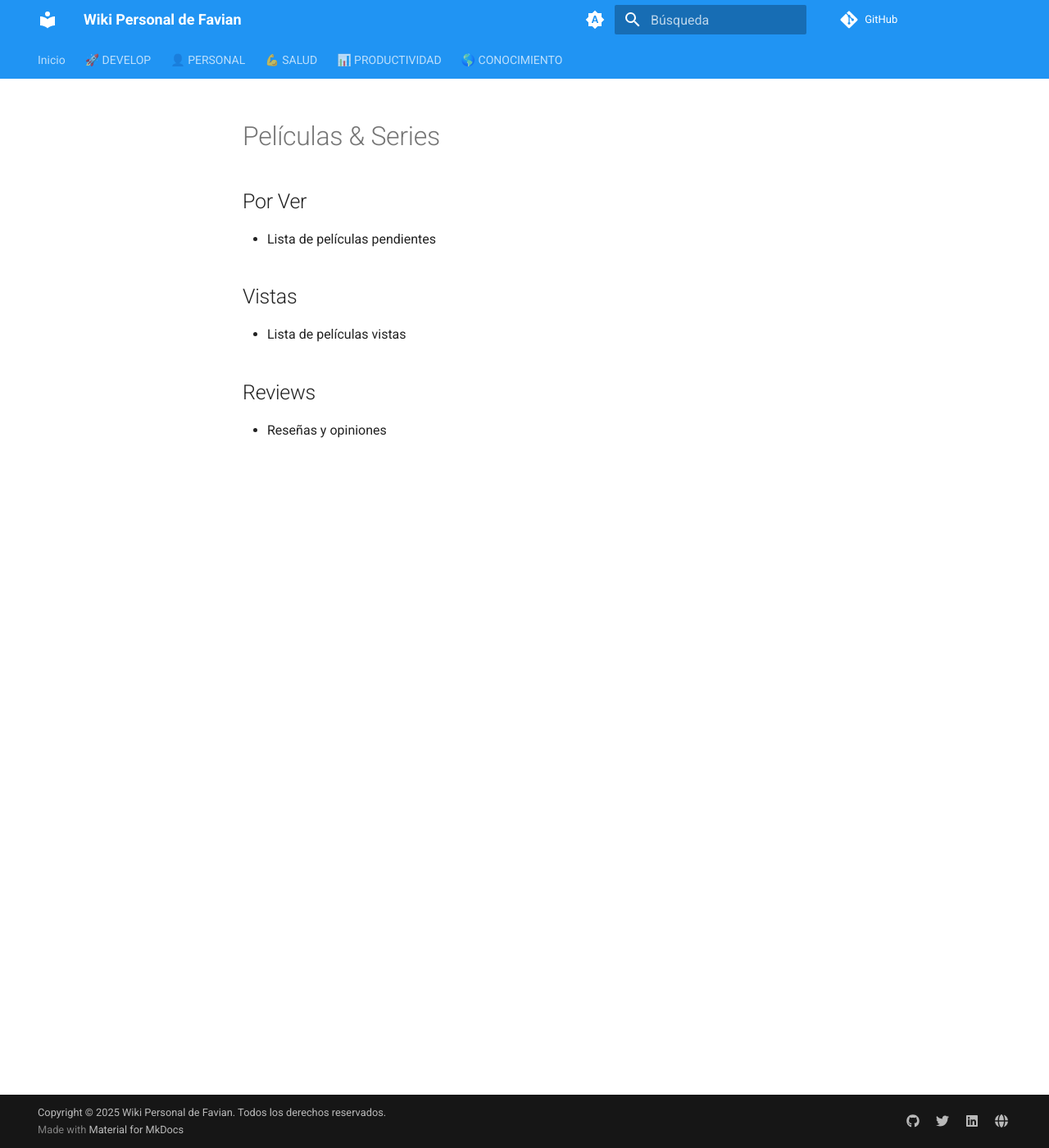
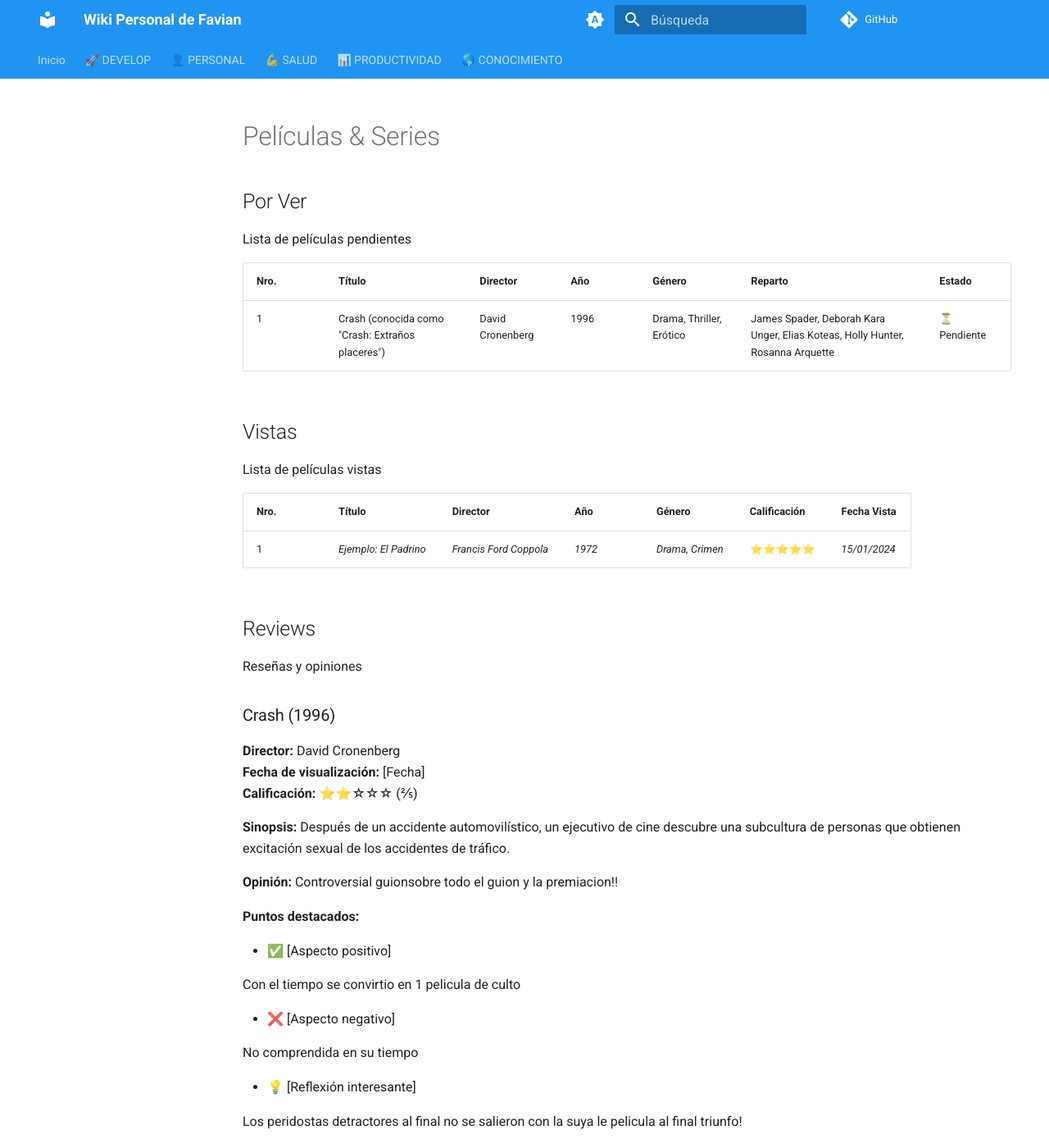
Before and after one commit to fabinnerself/fabiWiki, an MkDocs documentation site: the page built from docs/PERSONAL/Peliculas-Series/index.md, in a window 1280 px wide and 1400 px high. Shown: the whole window at 82% size. Built offline with MkDocs 1.6.1 and Material for MkDocs 9.7.7, drawn with Linux system fonts in a browser that asks for light colours.

Commit message:
upd: content in movies

```diff
--- a/docs/PERSONAL/Peliculas-Series/index.md
+++ b/docs/PERSONAL/Peliculas-Series/index.md
@@ -1,10 +1,45 @@
 # Películas & Series
 
 ## Por Ver
-- Lista de películas pendientes
+Lista de películas pendientes
+
+| Nro. | Título | Director | Año | Género | Reparto | Estado |
+|------|--------|----------|-----|--------|---------|--------|
+| 1 | Crash (conocida como "Crash: Extraños placeres") | David Cronenberg | 1996 | Drama, Thriller, Erótico | James Spader, Deborah Kara Unger, Elias Koteas, Holly Hunter, Rosanna Arquette | ⏳ Pendiente |
 
 ## Vistas
-- Lista de películas vistas
+Lista de películas vistas
+
+| Nro. | Título | Director | Año | Género | Calificación | Fecha Vista |
+|------|--------|----------|-----|--------|--------------|-------------|
+| 1 | *Ejemplo: El Padrino* | *Francis Ford Coppola* | *1972* | *Drama, Crimen* | ⭐⭐⭐⭐⭐ | *15/01/2024* |
 
 ## Reviews
-- Reseñas y opiniones
+Reseñas y opiniones
+
+### Crash (1996)
+**Director:** David Cronenberg
+**Fecha de visualización:** [Fecha]
+**Calificación:** ⭐⭐☆☆☆ (2/5)
+
+**Sinopsis:**
+Después de un accidente automovilístico, un ejecutivo de cine descubre una subcultura de personas que obtienen excitación sexual de los accidentes de tráfico.
+
+**Opinión:**
+Controversial guionsobre todo el guion y la premiacion!!
+
+**Puntos destacados:**
+
+- ✅ [Aspecto positivo]
+
+Con el tiempo se convirtio en 1 pelicula de culto
+
+- ❌ [Aspecto negativo]
+
+No comprendida en su tiempo
+
+- 💡 [Reflexión interesante]
+
+Los peridostas detractores al final no se salieron con la suya le pelicula al final triunfo!
+
+---
```
